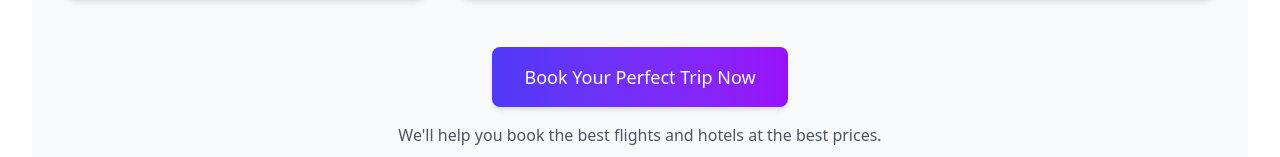
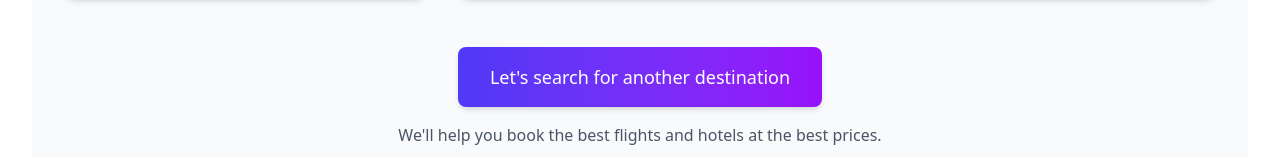
Before and after one commit to 21rr10/minor-project-frontend, a React (Vite) app in the folder minor-project/: page /travelDetails in a window 1280 px wide. Shown: the part 730-887 px from the top of the page. Built offline with nearby package versions, Linux system fonts and the light colour scheme; no server answers.

Commit message:
ALL DONE

```diff
--- a/minor-project/src/pages/Travel_deets.jsx
+++ b/minor-project/src/pages/Travel_deets.jsx
@@ -343,9 +343,11 @@ const TravelDetailsPage = () => {
         {/* Final CTA */}
         <div className="mt-12 text-center">
           <button
+
+            onClick={() => window.location.href = '/'}
             className="px-8 py-4 bg-gradient-to-r from-indigo-600 to-purple-600 text-white font-medium rounded-lg shadow-md hover:from-indigo-700 hover:to-purple-700 focus:outline-none focus:ring-2 focus:ring-offset-2 focus:ring-indigo-500 transition-all duration-300 text-lg"
           >
-            Book Your Perfect Trip Now
+            Let's search for another destination
           </button>
           <p className="mt-4 text-gray-600">
             We'll help you book the best flights and hotels at the best prices.
--- a/minor-project/src/pages/itinerary.jsx
+++ b/minor-project/src/pages/itinerary.jsx
@@ -1,6 +1,7 @@
 import React, { Suspense } from 'react';
 import { MapPin, ArrowRight } from 'lucide-react';
 import Header from '../components/header';
+
 
 // Create a resource that follows the Suspense contract
 function createResource(promise) {
@@ -32,7 +33,8 @@ function createResource(promise) {
 
 // Fetch function for itinerary data
 const fetchItineraryData = (destination, mood) => {
-  return fetch('/api/v1/itinerary', {
+  const url = import.meta.env.VITE_BACKEND_URL;
+  return fetch(`${url}/system/itinerary-temp`, {
     method: 'POST',
     headers: {
       'Content-Type': 'application/json'
@@ -191,7 +193,7 @@ const ItineraryContent = ({ resource }) => {
         <div className="text-center">
           <button
             className="inline-flex items-center px-8 py-4 bg-gradient-to-r from-indigo-600 to-purple-600 text-white font-medium rounded-lg shadow-md hover:from-indigo-700 hover:to-purple-700 focus:outline-none focus:ring-2 focus:ring-offset-2 focus:ring-indigo-500 transition-all duration-300 text-lg"
-            onClick={() => window.location.href = '/travel-details'}
+            onClick={() => window.location.href = '/travelDetails'}
           >
             Let's Explore
             <ArrowRight className="ml-2 h-5 w-5" />
```
